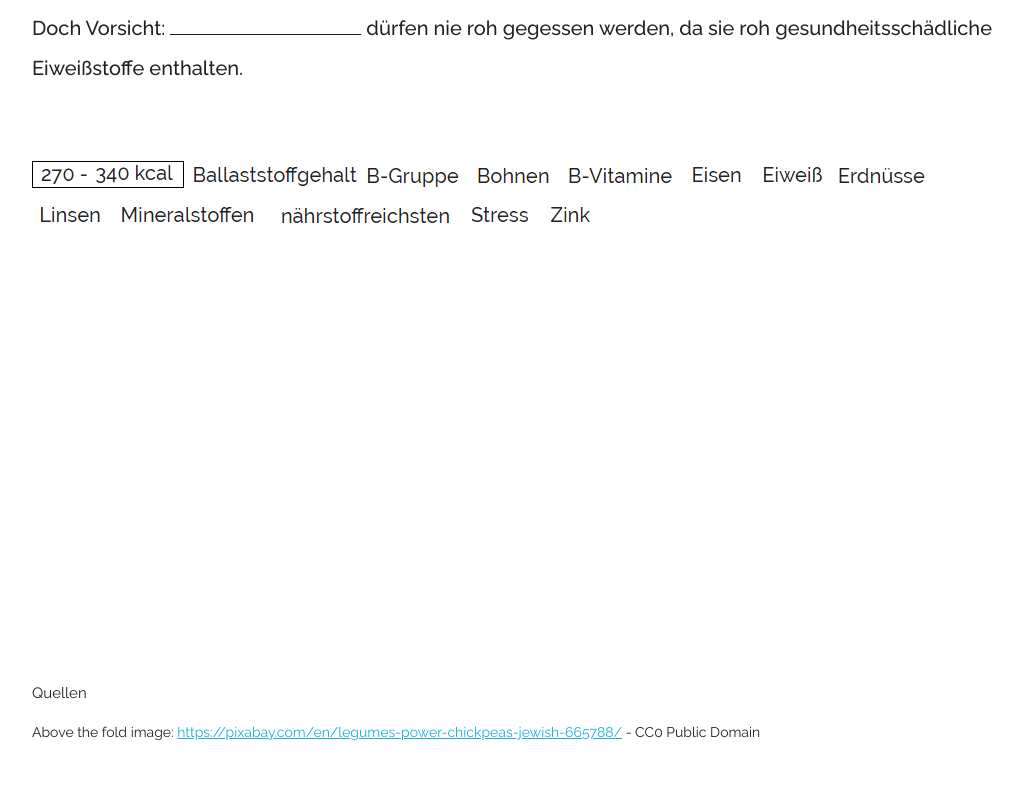
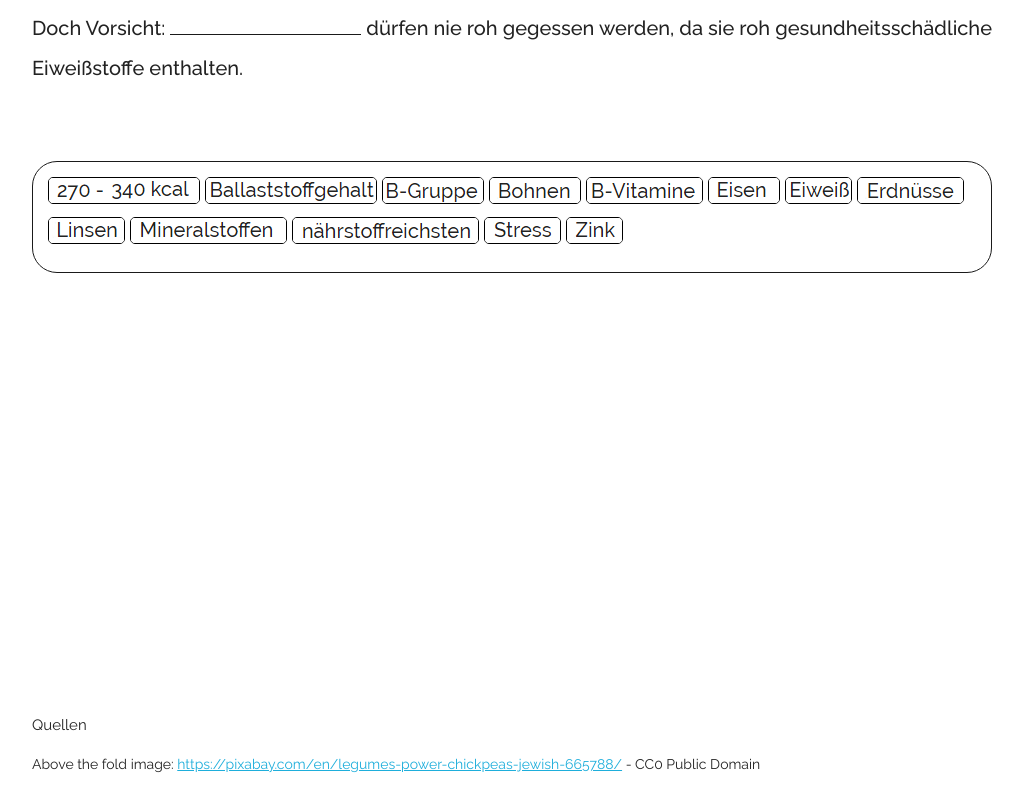
Before and after one commit to tlahmann/erbsen-kritiker, a plain HTML site: page index.html in a window 1280 px wide. Shown: the part 1015-1826 px from the top of the page, without its empty margins (128-1151 px from the left). Drawn offline with Linux system fonts and the light colour scheme.

Commit message:
Droppables as tiles

```diff
--- a/css/erbsen.css
+++ b/css/erbsen.css
@@ -70,4 +70,5 @@ h1 {
 
 .droppable {
     border: 1px solid black;
+    border-radius: 5px;
 }
--- a/index.html
+++ b/index.html
@@ -105,20 +105,20 @@
       </div>
     </div>
     <div class="row">
-      <div class="twelve column" style="margin-top: 5%">
+      <div class="twelve column dropcards">
         <img id="drag-a283" class="droppable" src="images/270-340kcal.png" draggable="true" ondragstart="drag(event)" />
-        <img id="drag-ac39" src="images/Ballaststoffgehalt.png" draggable="true" ondragstart="drag(event)" />
-        <img id="drag-b4f9" src="images/B-Gruppe.png" draggable="true" ondragstart="drag(event)" />
-        <img id="drag-aa44" src="images/Bohnen.png" draggable="true" ondragstart="drag(event)" />
-        <img id="drag-a6aa" src="images/B-Vitamine.png" draggable="true" ondragstart="drag(event)" />
-        <img id="drag-c864" src="images/Eisen.png" draggable="true" ondragstart="drag(event)" />
-        <img id="drag-d440" src="images/Eiweiss.png" draggable="true" ondragstart="drag(event)" />
-        <img id="drag-f42d" src="images/Erdnuesse.png" draggable="true" ondragstart="drag(event)" />
-        <img id="drag-d8ee" src="images/Linsen.png" draggable="true" ondragstart="drag(event)" />
-        <img id="drag-eacf" src="images/Mineralstoffen.png" draggable="true" ondragstart="drag(event)" />
-        <img id="drag-bf47" src="images/naehrstoffreichsten.png" draggable="true" ondragstart="drag(event)" />
-        <img id="drag-a961" src="images/Stress.png" draggable="true" ondragstart="drag(event)" />
-        <img id="drag-e578" src="images/Zink.png" draggable="true" ondragstart="drag(event)" />
+        <img id="drag-ac39" class="droppable" src="images/Ballaststoffgehalt.png" draggable="true" ondragstart="drag(event)" />
+        <img id="drag-b4f9" class="droppable" src="images/B-Gruppe.png" draggable="true" ondragstart="drag(event)" />
+        <img id="drag-aa44" class="droppable" src="images/Bohnen.png" draggable="true" ondragstart="drag(event)" />
+        <img id="drag-a6aa" class="droppable" src="images/B-Vitamine.png" draggable="true" ondragstart="drag(event)" />
+        <img id="drag-c864" class="droppable" src="images/Eisen.png" draggable="true" ondragstart="drag(event)" />
+        <img id="drag-d440" class="droppable" src="images/Eiweiss.png" draggable="true" ondragstart="drag(event)" />
+        <img id="drag-f42d" class="droppable" src="images/Erdnuesse.png" draggable="true" ondragstart="drag(event)" />
+        <img id="drag-d8ee" class="droppable" src="images/Linsen.png" draggable="true" ondragstart="drag(event)" />
+        <img id="drag-eacf" class="droppable" src="images/Mineralstoffen.png" draggable="true" ondragstart="drag(event)" />
+        <img id="drag-bf47" class="droppable" src="images/naehrstoffreichsten.png" draggable="true" ondragstart="drag(event)" />
+        <img id="drag-a961" class="droppable" src="images/Stress.png" draggable="true" ondragstart="drag(event)" />
+        <img id="drag-e578" class="droppable" src="images/Zink.png" draggable="true" ondragstart="drag(event)" />
       </div>
     </div>
   </div>
```
